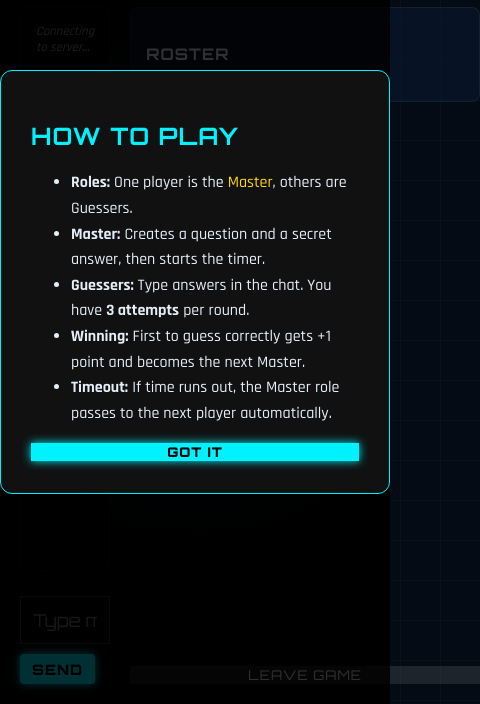
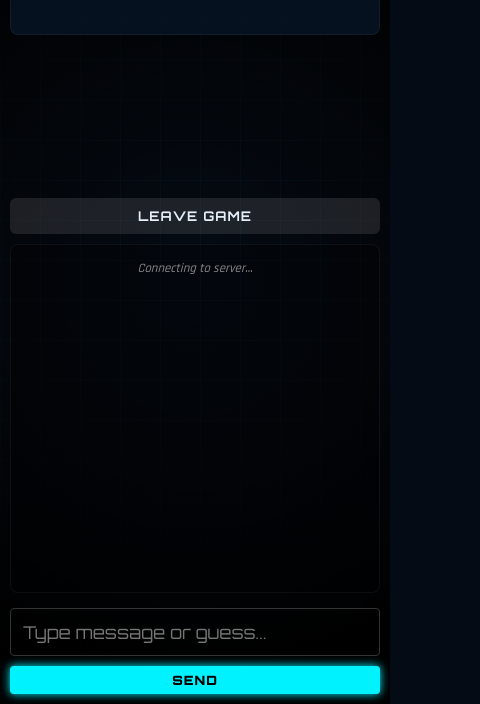
Before and after one commit to OgeeTech/live-game, a website: page public/game.html in a window 390 px wide. Shown: the part 140-844 px from the top of the page, 480 px wide, since content can reach past the window. Drawn offline with nearby package versions, Linux system fonts and the light colour scheme.

Commit message:
reponsivenes

```diff
--- a/public/style.css
+++ b/public/style.css
@@ -51,6 +51,9 @@ button {
   transition: all 0.2s ease;
   position: relative;
   overflow: hidden;
+  padding: 10px 12px;
+  border-radius: 6px;
+  font-weight: 700;
 }
 
 .btn-glow {
@@ -82,11 +85,11 @@ button {
 }
 .btn-plain:hover { background: rgba(255,255,255,0.2); }
 
-.btn-small { padding: 6px 12px; border-radius: 4px; font-size: 0.9rem; }
+.btn-small { padding: 6px 12px; border-radius: 4px; font-size: 0.8rem; }
 
 /* LAYOUTS */
 .home-page, .game-shell { position: relative; z-index: 1; height: 100%; display: flex; flex-direction: column; }
-.home-page { align-items: center; justify-content: center; }
+.home-page { align-items: center; justify-content: center; padding: 20px; }
 
 /* HOME CARD */
 .home-card {
@@ -98,14 +101,17 @@ button {
   box-shadow: 0 0 30px rgba(0,0,0,0.8);
   text-align: center;
   max-width: 800px;
+  width: 100%; /* Make it stretch a bit more on smaller desktops */
 }
 
-.home-actions { display: flex; gap: 20px; justify-content: center; margin-top: 30px; }
+.home-actions { display: flex; gap: 20px; justify-content: center; margin-top: 30px; flex-wrap: wrap;}
 .small-card {
   background: rgba(0,0,0,0.3);
   padding: 20px;
   border-radius: 8px;
   border: 1px solid rgba(255,255,255,0.1);
+  flex-grow: 1; /* Allow cards to grow */
+  min-width: 280px; /* Prevent them from collapsing too small */
 }
 
 input {
@@ -117,6 +123,7 @@ input {
   color: var(--accent1);
   font-family: var(--font-head);
   font-size: 1.1rem;
+  border-radius: 4px;
 }
 input:focus { outline: none; border-color: var(--accent1); box-shadow: 0 0 10px rgba(0, 242, 255, 0.3); }
 
@@ -130,8 +137,15 @@ input:focus { outline: none; border-color: var(--accent1); box-shadow: 0 0 10px
 .badge { padding: 5px 10px; background: rgba(255,255,255,0.1); border-radius: 4px; font-size: 0.8rem; }
 
 .main-grid {
-  display: grid; grid-template-columns: 1fr 350px; gap: 20px; padding: 20px; flex: 1;
-  max-width: 1400px; margin: 0 auto; width: 100%;
+  display: grid;
+  grid-template-columns: 1fr 350px; /* Desktop two-column */
+  gap: 20px;
+  padding: 20px;
+  flex: 1;
+  max-width: 1400px;
+  margin: 0 auto;
+  width: 100%;
+  overflow-y: auto; /* Allow scrolling on the main area */
 }
 
 .left-panel, .right-panel { display: flex; flex-direction: column; gap: 15px; }
@@ -145,6 +159,7 @@ input:focus { outline: none; border-color: var(--accent1); box-shadow: 0 0 10px
   padding: 15px;
   overflow-y: auto;
   display: flex; flex-direction: column; gap: 10px;
+  min-height: 200px; /* Ensure chat window has a minimum height */
 }
 .chat-bubble {
   background: rgba(255,255,255,0.05);
@@ -154,7 +169,18 @@ input:focus { outline: none; border-color: var(--accent1); box-shadow: 0 0 10px
 .chat-bubble.mine { align-self: flex-end; background: linear-gradient(135deg, var(--accent2), #8a00d4); }
 .system-msg { align-self: center; color: #888; font-size: 0.8rem; font-style: italic; }
 
-@keyframes popIn { from{transform: scale(0.8); opacity:0;} to{transform: scale(1); opacity:1;} }
+.input-row {
+    display: flex;
+    gap: 10px;
+}
+.input-row input {
+    flex-grow: 1;
+    margin: 0;
+}
+.input-row button {
+    width: 100px;
+    flex-shrink: 0;
+}
 
 /* RIGHT PANEL */
 .panel-section {
@@ -170,13 +196,20 @@ input:focus { outline: none; border-color: var(--accent1); box-shadow: 0 0 10px
 .attempts { color: var(--danger); letter-spacing: 2px; }
 
 /* TIMER */
+.countdown-ring {
+    width: 100px; height: 100px;
+    display: flex; align-items: center; justify-content: center;
+}
+.countdown-ring svg { transform: rotate(-90deg); }
 .countdown-ring circle { transition: stroke-dashoffset 1s linear; }
-.timer-text { fill: #fff; font-size: 2rem; font-family: var(--font-head); }
+.timer-text { font-size: 1.5rem; font-family: var(--font-head); }
 
-/* --- FLASH CARD & OVERLAYS --- */
+
+/* --- FLASH CARD & OVERLAYS (No change needed here for responsiveness) --- */
 #overlay-layer {
-  position: absolute; top: 0; left: 0; width: 100%; height: 100%;
-  pointer-events: none; /* Let clicks pass through unless active */
+  position: fixed; /* Use fixed so it covers the whole viewport */
+  top: 0; left: 0; width: 100%; height: 100%;
+  pointer-events: none;
   display: flex; align-items: center; justify-content: center;
   z-index: 100;
 }
@@ -185,46 +218,82 @@ input:focus { outline: none; border-color: var(--accent1); box-shadow: 0 0 10px
   background: rgba(5, 11, 20, 0.95);
   border: 2px solid var(--accent1);
   box-shadow: 0 0 50px rgba(0, 242, 255, 0.3);
-  padding: 40px;
+  padding: 30px; /* Reduced padding for mobile */
   border-radius: 16px;
   text-align: center;
-  max-width: 600px;
+  max-width: 90%; /* Allow it to take up most of the mobile screen */
   transform: scale(0.8);
   opacity: 0;
   transition: all 0.4s cubic-bezier(0.175, 0.885, 0.32, 1.275);
   pointer-events: auto;
   position: absolute;
 }
-
-.flash-card.active {
-  transform: scale(1);
-  opacity: 1;
-}
-
-.flash-card h2 { color: var(--accent1); font-size: 2.5rem; margin: 0 0 10px 0; }
-.flash-card p { font-size: 1.2rem; margin-bottom: 20px; }
-.flash-card .big-text { font-size: 3rem; color: #fff; text-shadow: 0 0 20px var(--accent2); margin: 20px 0; }
+.flash-card.active { transform: scale(1); opacity: 1; }
+.flash-card h2 { color: var(--accent1); font-size: 1.8rem; margin: 0 0 10px 0; }
+.flash-card .big-text { font-size: 2.5rem; color: #fff; text-shadow: 0 0 20px var(--accent2); margin: 20px 0; }
 .winner-anim { animation: rainbow 3s infinite; }
 
 @keyframes rainbow {
   0% { color: var(--accent1); } 50% { color: var(--accent2); } 100% { color: var(--accent1); }
 }
 
-/* Modal for instructions */
-.modal {
-  position: fixed; top:0; left:0; width:100%; height:100%;
-  background: rgba(0,0,0,0.8);
-  display: flex; align-items: center; justify-content: center;
-  z-index: 200;
-  opacity: 0; pointer-events: none; transition: opacity 0.3s;
+.modal { position: fixed; z-index: 200; }
+.modal-content { max-width: 90%; }
+
+
+/* ========================================================= */
+/* 📱 MOBILE RESPONSIVENESS (Max Width 900px)                */
+/* ========================================================= */
+@media (max-width: 900px) {
+
+    /* Change the game layout from 2 columns to 1 column */
+    .main-grid {
+        grid-template-columns: 1fr;
+        padding: 10px;
+        gap: 10px;
+    }
+
+    /* Hide the large timer ring in the top center to save space */
+    .top-center {
+        display: none;
+    }
+
+    /* Force the right panel (controls/players) to appear ABOVE the chat/input */
+    .right-panel {
+        order: -1;
+        padding: 0; /* Remove left padding/border since it's now top-to-bottom */
+        border-left: none;
+    }
+
+    /* In the home page, stack the join/create cards */
+    .home-actions {
+        flex-direction: column;
+    }
+
+    /* Reduce font size for player lists and badges */
+    .badge {
+        font-size: 0.75rem;
+    }
+    .players-list li {
+        font-size: 0.9rem;
+    }
 }
-.modal.open { opacity: 1; pointer-events: auto; }
-.modal-content {
-  background: #111; border: 1px solid var(--accent1);
-  padding: 30px; max-width: 500px; border-radius: 12px;
-  text-align: left;
+
+/* Finer tuning for very small screens (phones) */
+@media (max-width: 480px) {
+
+    .home-card {
+        padding: 20px;
+    }
+
+    .topbar {
+        padding: 8px 10px;
+    }
+
+    .input-row {
+        flex-direction: column;
+    }
+    .input-row button {
+        width: 100%;
+    }
 }
-.modal-content ul { line-height: 1.6; }
-
-/* Helper classes */
-.hidden { display: none !important; }
```
